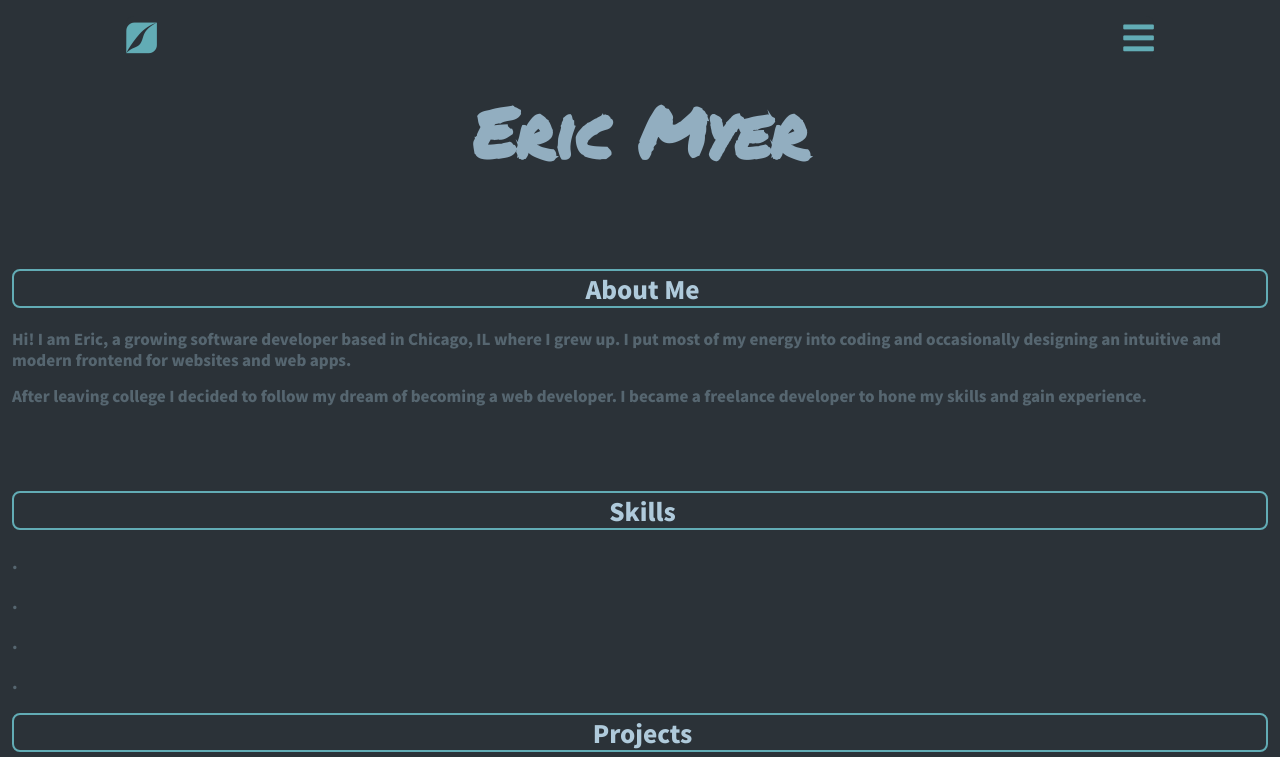
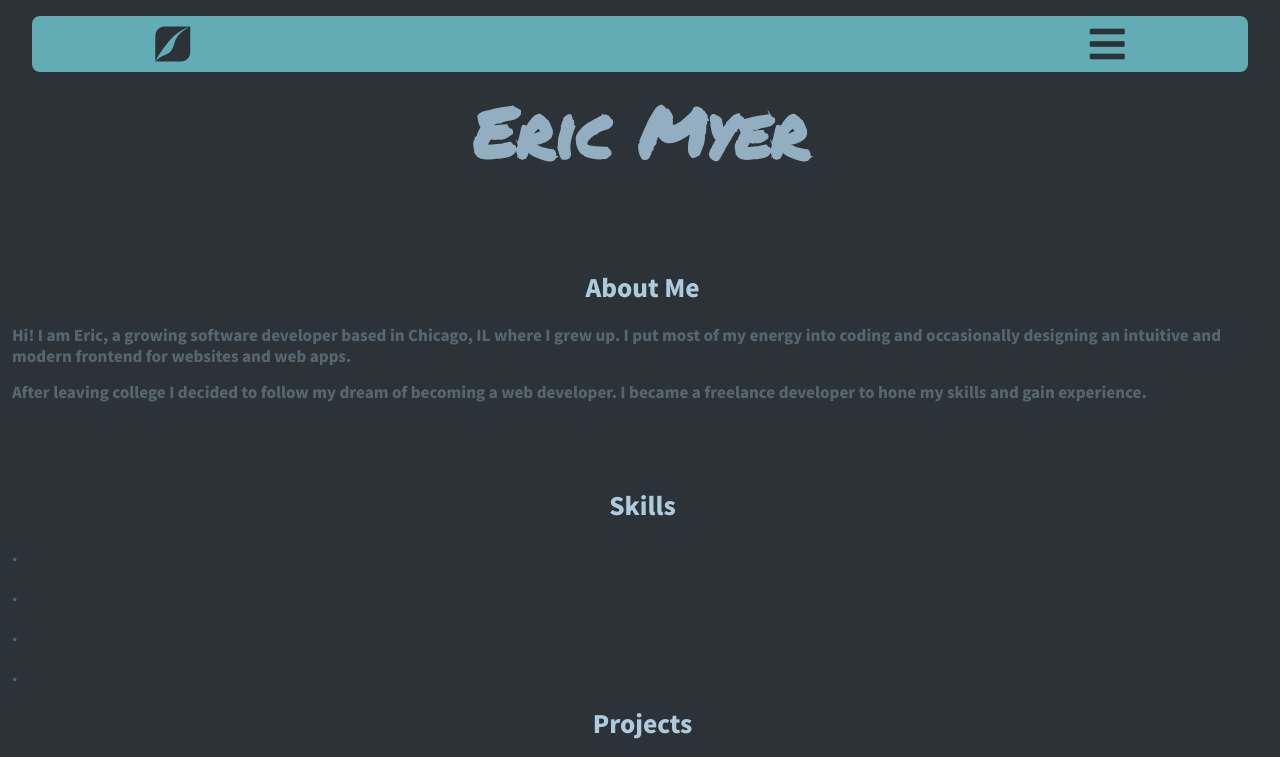
Before and after one commit to ericmyerdev/Portfolio-v1, a plain HTML site: page home.html in a window 1280 px wide. Shown: the top 757 px of the page. Drawn offline with Linux system fonts and the light colour scheme.

Commit message:
Updated UI

```diff
--- a/home.css
+++ b/home.css
@@ -6,27 +6,30 @@ body{
     margin: auto 12px auto 12px;
 }
 
-header{
+.nav_bar{
     /* border: red 1px solid; */
     border-radius: 8px;
     display: flex;
     position: fixed;
+    justify-content: center;
+    width: 95vw;
     margin-top: 16px;
-    font-size: 35px;
-    background-color: rgb(43, 50, 56);
+    padding-top: 8px;
+    padding-bottom: 8px;
+    background-color: #62ACB5;
 }
 
 #logo{
     /* border: 1px green solid; */
-    color: #62ACB5;
-    font-size: 35px;
+    color: rgb(43, 50, 56);
+    font-size: 40px;
 }
 
 #sidebar_icon{
     /* border: 1px blue solid; */
-    font-size: 35px;
+    font-size: 40px;
     text-align: right;
-    color: #62ACB5;
+    color: rgb(43, 50, 56);
     transition: linear opacity 1s;
 }
 
@@ -36,7 +39,7 @@ header{
 
 #nav_link{
     /* border: steelblue 1px solid; */
-    margin-left: 75.5vw;
+    margin-left: 70vw;
 }
 
 #moniker{
@@ -59,13 +62,6 @@ header{
     font-weight: 200;
 }
 
-.nav_bar{
-    /* border: yellow 1px solid; */
-    display: flex;
-    justify-content: center;
-    align-items: center;
-    font-size: 30px;
-}
 .content{
     /* border: tomato 1px solid; */
     width: 100%;
@@ -77,7 +73,6 @@ header{
 
 .content_sections h2{
     color: rgb(175, 202, 219);
-    border: #62ACB5 2px solid;
     border-radius: 8px;
     display: flex;
     justify-content: center;
--- a/home.html
+++ b/home.html
@@ -45,8 +45,8 @@ SIDEBAR
             </nav>
         </aside>
     </div aria-hidden="false" tabindex="1"> -->
-    <header>
-        <nav class="nav_bar">
+    <header class="nav_bar">
+        <nav>
             <a href="" id="home_link"><i class="fab fa-pied-piper-square" alt="Logo" id="logo"></i></a>
             <!-- DEV_SOLO -->
             <a href="" id="nav_link"><i class="fas fa-bars" alt="Sidebar Icon" id="sidebar_icon"></i></a>
```
